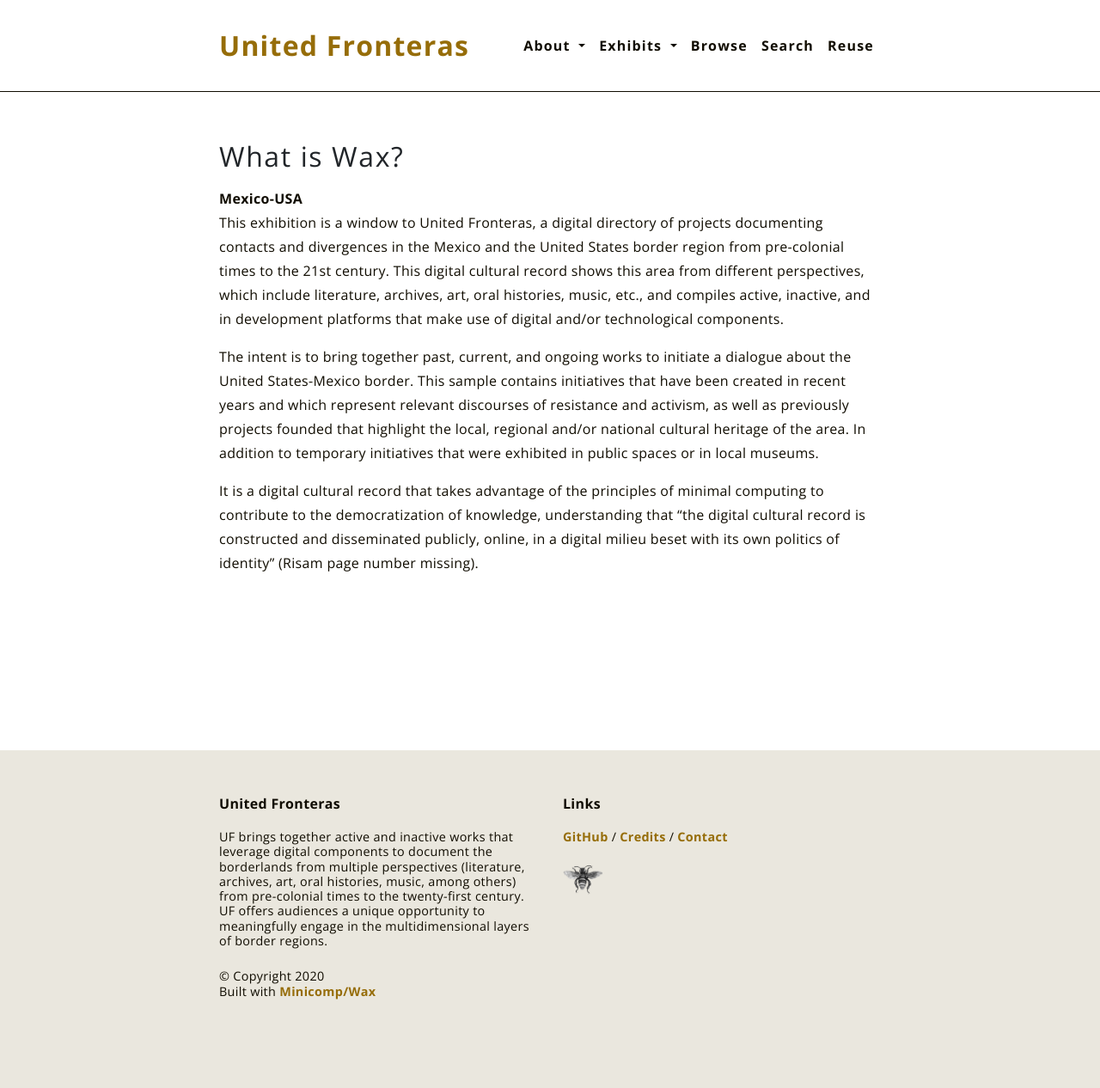
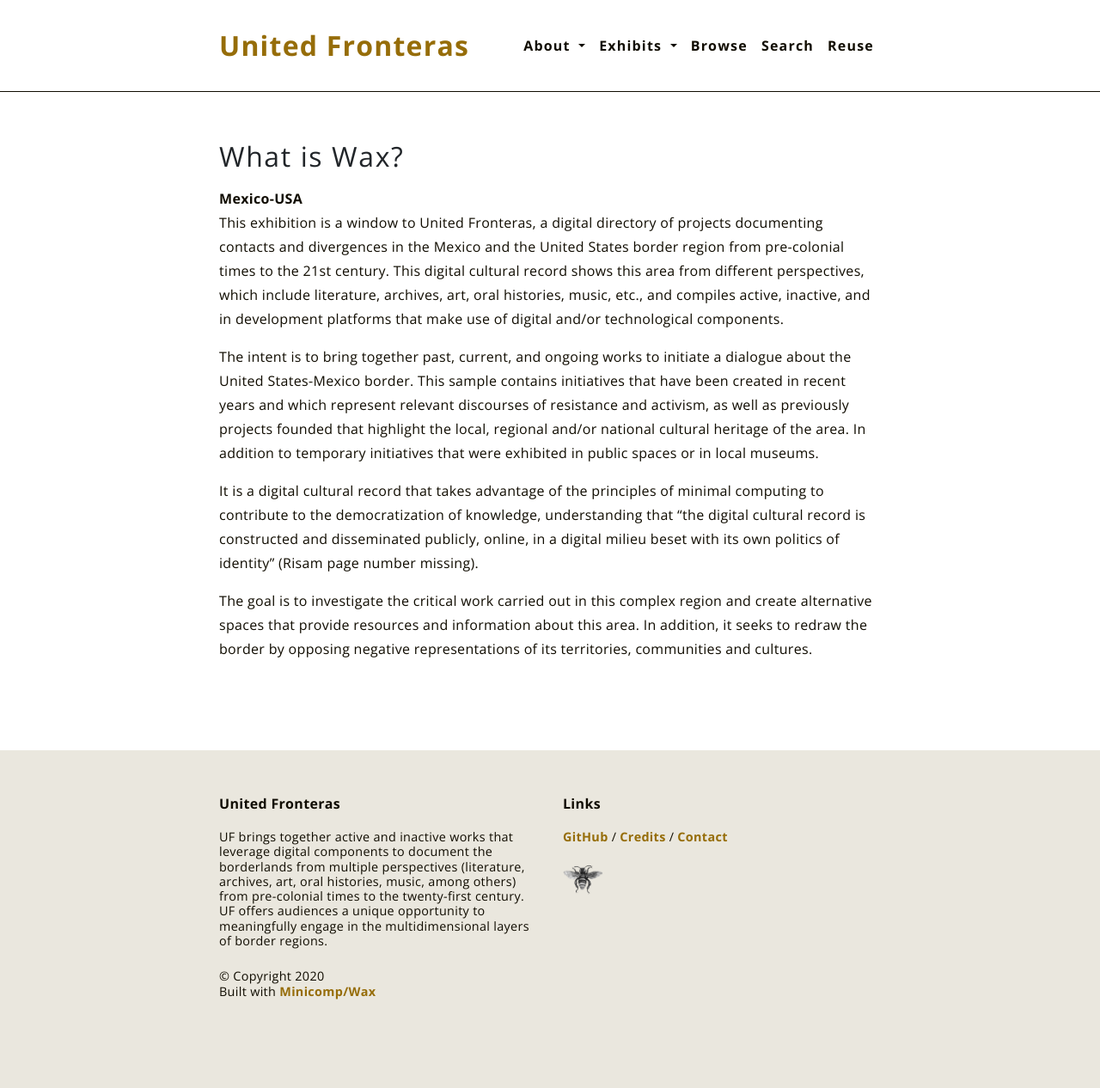
Before and after one commit to unitedfronteras/ufexhibition_mexusa, a Jekyll site: the page built from pages/about.md, in a window 1280 px wide. Shown: the whole page at 86% size. Built offline with Jekyll 4.4.1, drawn with Linux system fonts in a browser that asks for light colours.

Commit message:
agregue parrafo al final de about mexico usa

```diff
--- a/pages/about.md
+++ b/pages/about.md
@@ -10,3 +10,5 @@ This exhibition is a window to United Fronteras, a digital directory of projects
 The intent is to bring together past, current, and ongoing works to initiate a dialogue about the United States-Mexico border. This sample contains initiatives that have been created in recent years and which represent relevant discourses of resistance and activism, as well as previously projects founded that highlight the local, regional and/or national cultural heritage of the area. In addition to temporary initiatives that were exhibited in public spaces or in local museums.
 
 It is a digital cultural record that takes advantage of the principles of minimal computing to contribute to the democratization of knowledge, understanding that “the digital cultural record is constructed and disseminated publicly, online, in a digital milieu beset with its own politics of identity” (Risam page number missing).
+
+The goal is to investigate the critical work carried out in this complex region and create alternative spaces that provide resources and information about this area. In addition, it seeks to redraw the border by opposing negative representations of its territories, communities and cultures.
```
